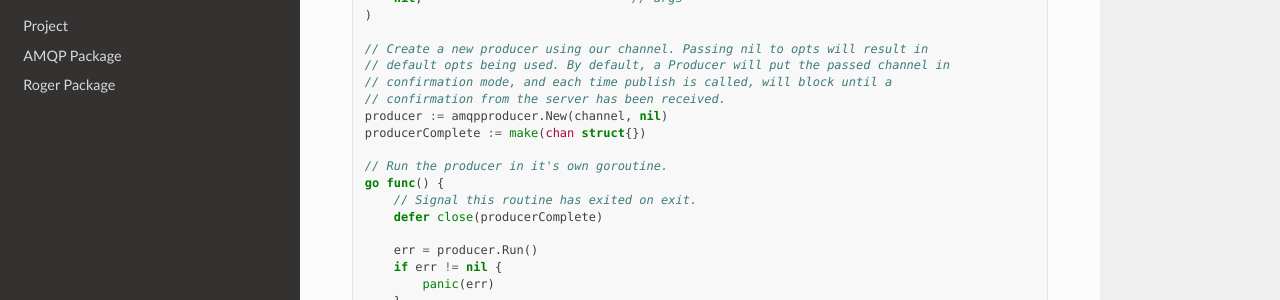
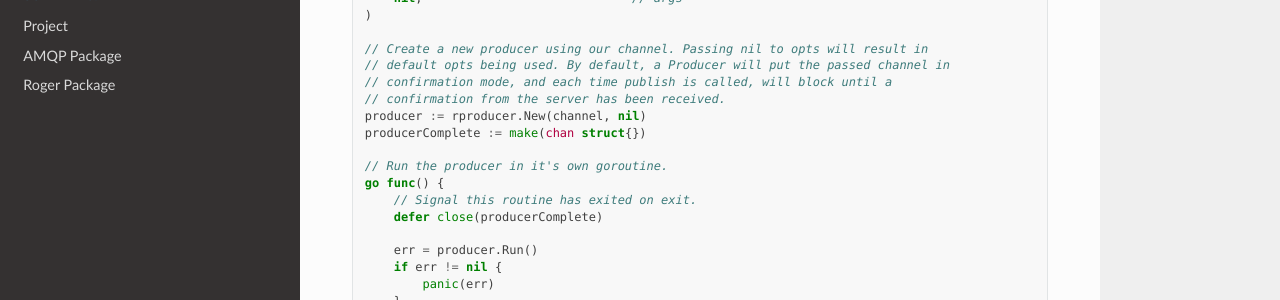
Before and after one commit to peake100/rogerRabbit-go, a Sphinx documentation site: the page built from zdocs/source/index.rst, in a window 1280 px wide and 900 px high, scrolled down 2264 px. Shown: the part 151-451 px from the top of the window. Built offline with Sphinx 7.4.7 and the Read the Docs theme 2.0.0, drawn with Linux system fonts in a browser that asks for light colours.

Commit message:
fixed package name in demos

```diff
--- a/zdocs/source/index.rst
+++ b/zdocs/source/index.rst
@@ -110,7 +110,7 @@ Examples:
     // default opts being used. By default, a Producer will put the passed channel in
     // confirmation mode, and each time publish is called, will block until a
     // confirmation from the server has been received.
-    producer := amqpproducer.New(channel, nil)
+    producer := rproducer.New(channel, nil)
     producerComplete := make(chan struct{})
 
     // Run the producer in it's own goroutine.
```
Also changed, not shown: README.md (+1 -1 lines).
